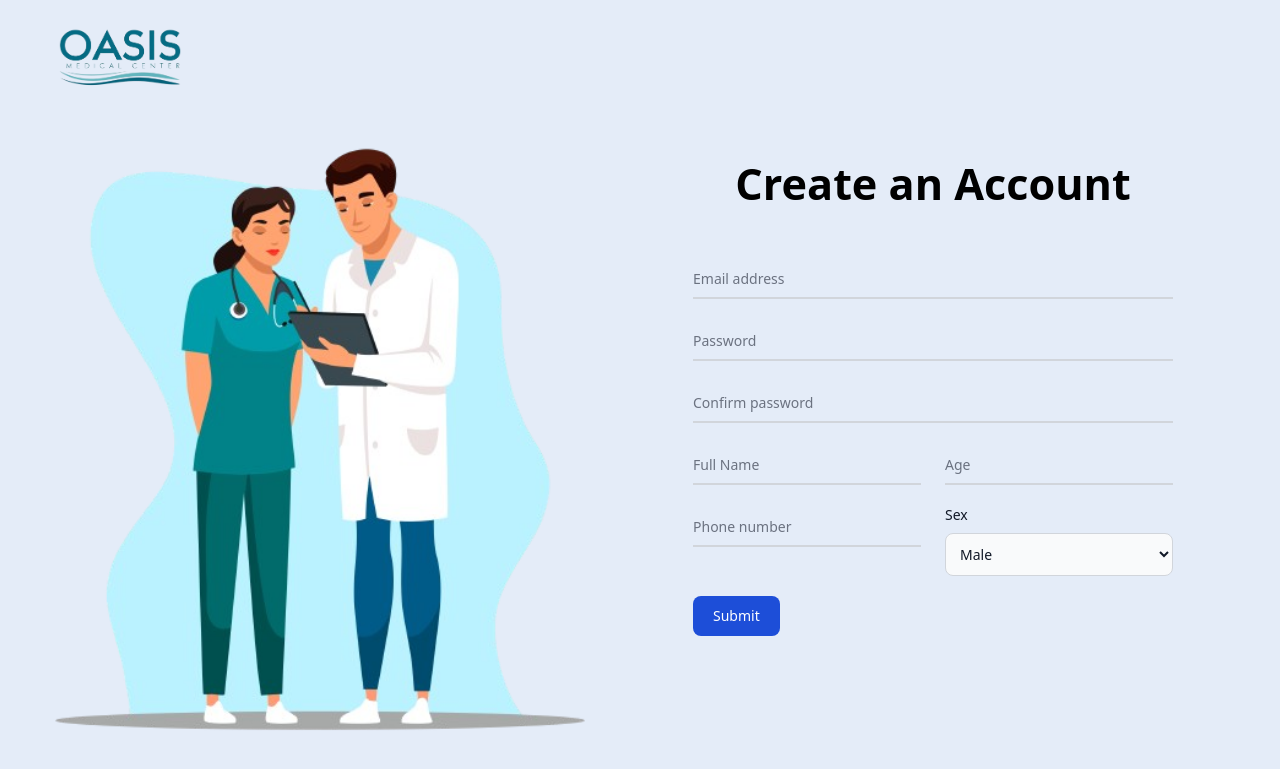
After one commit to RD368/oasis-copy1, a Django app: page /auth/signup in a window 1280 px wide. The commit adds this page. Shown: the top 769 px of the page. Run offline with Django 4.2, Linux system fonts and the light colour scheme; some libraries are stand-ins or nearby versions.

Commit message:
Today's update

```diff
--- a/OASIS/urls.py
+++ b/OASIS/urls.py
@@ -23,5 +23,5 @@ from django.conf.urls.static import static
 urlpatterns = [
     path('admin/', admin.site.urls),
     path('',views.home,name="Home"),
-    path('login',include('oasisauth.urls'))
+    path('auth',include('oasisauth.urls')),
 ]+ static(settings.MEDIA_URL,document_root = settings.MEDIA_ROOT)
--- a/oasisauth/admin.py
+++ b/oasisauth/admin.py
@@ -1,2 +1,5 @@
 from django.contrib import admin
+from .models import CustomUser
 # Register your models here.)
+
+admin.site.register(CustomUser)
--- a/oasisauth/urls.py
+++ b/oasisauth/urls.py
@@ -3,5 +3,7 @@ from django.urls import path,include
 from  . import views
 
 urlpatterns = [
-    path('',views.login_view,name= 'Login'),
+    path('/login',views.login_view,name= 'Login'),
+    path('/signup',views.register,name= 'Signup'),
+    path('/logout',views.logout_view,name= 'Logout'),
 ]
--- a/oasisauth/views.py
+++ b/oasisauth/views.py
@@ -1,16 +1,17 @@
-from django.shortcuts import render
+from django.shortcuts import render,redirect
 from oasisauth.models import CustomUser
 from django.contrib.auth import login,logout
+from django.contrib.auth.decorators import login_required
 
 # Create your views here.
 def  register(request):
     if request.method=="POST":
-        username = request.POST['fullName']
         email = request.POST['email']
+        username = request.POST['fullname']
         password = request.POST['password']
-        cPassword = request.POST['cPAssword']
+        cPassword = request.POST['cPassword']
         sex = request.POST['sex']
-        age = request['age']
+        age = request.POST['age']
         phoneNumber = request.POST['phoneNumber']
         # Checking the fields are empty or not
         if not username or not email or not password or not cPassword:
@@ -20,10 +21,10 @@ def  register(request):
         if password != cPassword:
             return render(request,'oasisauth/register.html',{'error':'Passwords do not match'})
         else:
-            user = CustomUser(email = email,password = password,fullName=username,sex=sex,age=age,phoneNumber = phoneNumber)
+            user = CustomUser.objects.create_user(email = email,password = password,fullName=username,sex=sex,age=age,phoneNumber = phoneNumber)
             user.save()
             try:
-                pass
+                return redirect('/auth/login')
             except Exception as e:
                 print(e)
 
@@ -33,12 +34,17 @@ def login_view(request):
     if request.method == "POST":
         email = request.POST["email"]
         password = request.POST["password"]
-        user = CustomUser.objects.filter(email=email,password=password).first()
+        user = CustomUser.objects.filter(email=email).first()
         if user is None:
+            print("none")
             return render(request,"oasisauth/login.html",{"msg":"Invalid Username or Password"})
         else:
             login(request,user)
-            return render(request,"index.html")
+            return redirect('/')
 
 
     return render(request,'oasisauth/login.html')
+
+def logout_view(request):
+    logout(request)
+    return redirect('/')
--- /dev/null
+++ b/templates/oasisauth/register.html
@@ -0,0 +1,75 @@
+{% load static %}
+<!DOCTYPE html>
+<html lang="en">
+
+<head>
+    <meta charset="UTF-8">
+    <meta name="viewport" content="width=device-width, initial-scale=1.0">
+    <script src="https://cdn.tailwindcss.com"></script>
+    <title>OASIS Registration PAGE</title>
+</head>
+
+<body class="bg-[#E4ECF8]">
+
+    <nav class="w-full h-[7rem] flex items-center pl-10">
+        <a href="/">
+            <img src="../../static/logo.png" class="w-[10rem]" alt="">
+        </a>
+    </nav>
+
+    <div class="flex w-full h-[80vh] justify-center">
+        <img src="../../static/doctor.png" alt="">
+        <div class="flex flex-col w-[40rem] pt-10 items-center">
+            <h1 class="text-[2.7rem] font-bold mb-10">Create an Account</h1>
+
+
+
+
+<form class="w-[30rem]" method="POST">
+    {% csrf_token %}
+    <div class="relative z-0 w-full mb-5 group">
+        <input type="email" name="email" id="floating_email" class="block py-2.5 px-0 w-full text-sm text-gray-900 bg-transparent border-0 border-b-2 border-gray-300 appearance-none dark:text-white dark:border-gray-600 dark:focus:border-blue-500 focus:outline-none focus:ring-0 focus:border-blue-600 peer" placeholder=" " required />
+        <label for="floating_email" class="peer-focus:font-medium absolute text-sm text-gray-500 dark:text-gray-400 duration-300 transform -translate-y-6 scale-75 top-3 -z-10 origin-[0] peer-focus:start-0 rtl:peer-focus:translate-x-1/4 rtl:peer-focus:left-auto peer-focus:text-blue-600 peer-focus:dark:text-blue-500 peer-placeholder-shown:scale-100 peer-placeholder-shown:translate-y-0 peer-focus:scale-75 peer-focus:-translate-y-6">Email address</label>
+    </div>
+    <div class="relative z-0 w-full mb-5 group">
+        <input type="password" id="floating_password" class="block py-2.5 px-0 w-full text-sm text-gray-900 bg-transparent border-0 border-b-2 border-gray-300 appearance-none dark:text-white dark:border-gray-600 dark:focus:border-blue-500 focus:outline-none focus:ring-0 focus:border-blue-600 peer" placeholder=" " required name="password" />
+        <label for="floating_password" class="peer-focus:font-medium absolute text-sm text-gray-500 dark:text-gray-400 duration-300 transform -translate-y-6 scale-75 top-3 -z-10 origin-[0] peer-focus:start-0 rtl:peer-focus:translate-x-1/4 peer-focus:text-blue-600 peer-focus:dark:text-blue-500 peer-placeholder-shown:scale-100 peer-placeholder-shown:translate-y-0 peer-focus:scale-75 peer-focus:-translate-y-6">Password</label>
+    </div>
+    <div class="relative z-0 w-full mb-5 group">
+        <input type="password" id="floating_repeat_password" class="block py-2.5 px-0 w-full text-sm text-gray-900 bg-transparent border-0 border-b-2 border-gray-300 appearance-none dark:text-white dark:border-gray-600 dark:focus:border-blue-500 focus:outline-none focus:ring-0 focus:border-blue-600 peer" placeholder=" " required name="cPassword" />
+        <label for="floating_repeat_password" class="peer-focus:font-medium absolute text-sm text-gray-500 dark:text-gray-400 duration-300 transform -translate-y-6 scale-75 top-3 -z-10 origin-[0] peer-focus:start-0 rtl:peer-focus:translate-x-1/4 peer-focus:text-blue-600 peer-focus:dark:text-blue-500 peer-placeholder-shown:scale-100 peer-placeholder-shown:translate-y-0 peer-focus:scale-75 peer-focus:-translate-y-6">Confirm password</label>
+    </div>
+    <div class="grid md:grid-cols-2 md:gap-6">
+      <div class="relative z-0 w-full mb-5 group">
+          <input type="text"  id="floating_first_name" class="block py-2.5 px-0 w-full text-sm text-gray-900 bg-transparent border-0 border-b-2 border-gray-300 appearance-none dark:text-white dark:border-gray-600 dark:focus:border-blue-500 focus:outline-none focus:ring-0 focus:border-blue-600 peer" placeholder=" " required name="fullname" />
+          <label for="floating_first_name" class="peer-focus:font-medium absolute text-sm text-gray-500 dark:text-gray-400 duration-300 transform -translate-y-6 scale-75 top-3 -z-10 origin-[0] peer-focus:start-0 rtl:peer-focus:translate-x-1/4 peer-focus:text-blue-600 peer-focus:dark:text-blue-500 peer-placeholder-shown:scale-100 peer-placeholder-shown:translate-y-0 peer-focus:scale-75 peer-focus:-translate-y-6">Full Name</label>
+      </div>
+      <div class="relative z-0 w-full mb-5 group">
+          <input type="text"  id="floating_last_name" class="block py-2.5 px-0 w-full text-sm text-gray-900 bg-transparent border-0 border-b-2 border-gray-300 appearance-none dark:text-white dark:border-gray-600 dark:focus:border-blue-500 focus:outline-none focus:ring-0 focus:border-blue-600 peer" placeholder=" " required name="age" />
+          <label for="floating_last_name" class="peer-focus:font-medium absolute text-sm text-gray-500 dark:text-gray-400 duration-300 transform -translate-y-6 scale-75 top-3 -z-10 origin-[0] peer-focus:start-0 rtl:peer-focus:translate-x-1/4 peer-focus:text-blue-600 peer-focus:dark:text-blue-500 peer-placeholder-shown:scale-100 peer-placeholder-shown:translate-y-0 peer-focus:scale-75 peer-focus:-translate-y-6">Age</label>
+      </div>
+    </div>
+    <div class="grid md:grid-cols-2 md:gap-6">
+      <div class="relative z-0 w-full mb-5 group">
+          <input type="tel" id="floating_phone" class="block py-2.5 px-0 w-full text-sm text-gray-900 bg-transparent border-0 border-b-2 border-gray-300 appearance-none dark:text-white dark:border-gray-600 dark:focus:border-blue-500 focus:outline-none focus:ring-0 focus:border-blue-600 peer" placeholder=" " required name="phoneNumber" />
+          <label for="floating_phone" class="peer-focus:font-medium absolute text-sm text-gray-500 dark:text-gray-400 duration-300 transform -translate-y-6 scale-75 top-3 -z-10 origin-[0] peer-focus:start-0 rtl:peer-focus:translate-x-1/4 peer-focus:text-blue-600 peer-focus:dark:text-blue-500 peer-placeholder-shown:scale-100 peer-placeholder-shown:translate-y-0 peer-focus:scale-75 peer-focus:-translate-y-6">Phone number</label>
+      </div>
+      <div class="relative z-0 w-full mb-5 group">
+        <label for="countries" class="block mb-2 text-sm font-medium text-gray-900 dark:text-white">Sex </label>
+        <select id="countries" class="bg-gray-50 border border-gray-300 text-gray-900 text-sm rounded-lg focus:ring-blue-500 focus:border-blue-500 block w-full p-2.5 dark:bg-gray-700 dark:border-gray-600 dark:placeholder-gray-400 dark:text-white dark:focus:ring-blue-500 dark:focus:border-blue-500" name="sex">
+
+          <option>Male</option>
+          <option>Female</option>
+        </select>
+      </div>
+    </div>
+    <button type="submit" class="text-white bg-blue-700 hover:bg-blue-800 focus:ring-4 focus:outline-none focus:ring-blue-300 font-medium rounded-lg text-sm w-full sm:w-auto px-5 py-2.5 text-center dark:bg-blue-600 dark:hover:bg-blue-700 dark:focus:ring-blue-800">Submit</button>
+  </form>
+
+
+        </div>
+    </div>
+
+</body>
+
+</html>
```
Also changed, not shown: templates/index.html (+8 -3 lines), templates/oasisauth/login.html (+60 -0 lines), db.sqlite3, static/doctor.png (added), static/logo.png (added).
